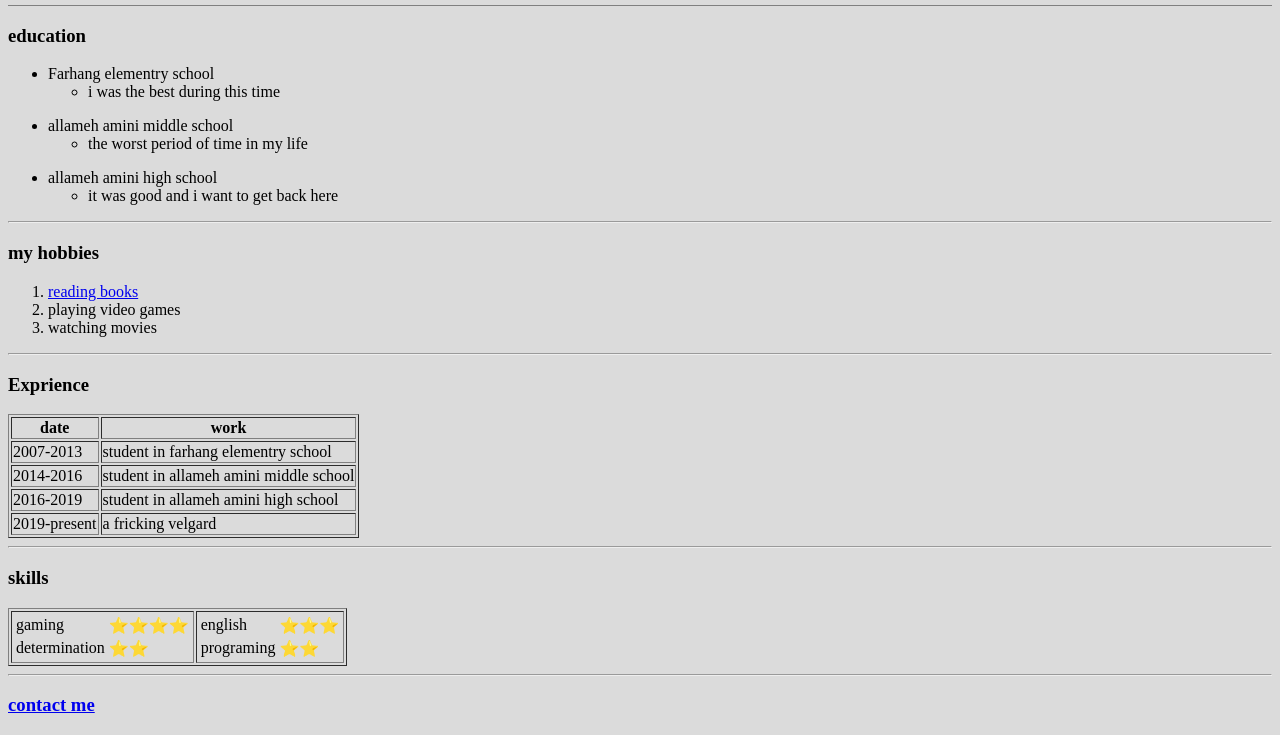
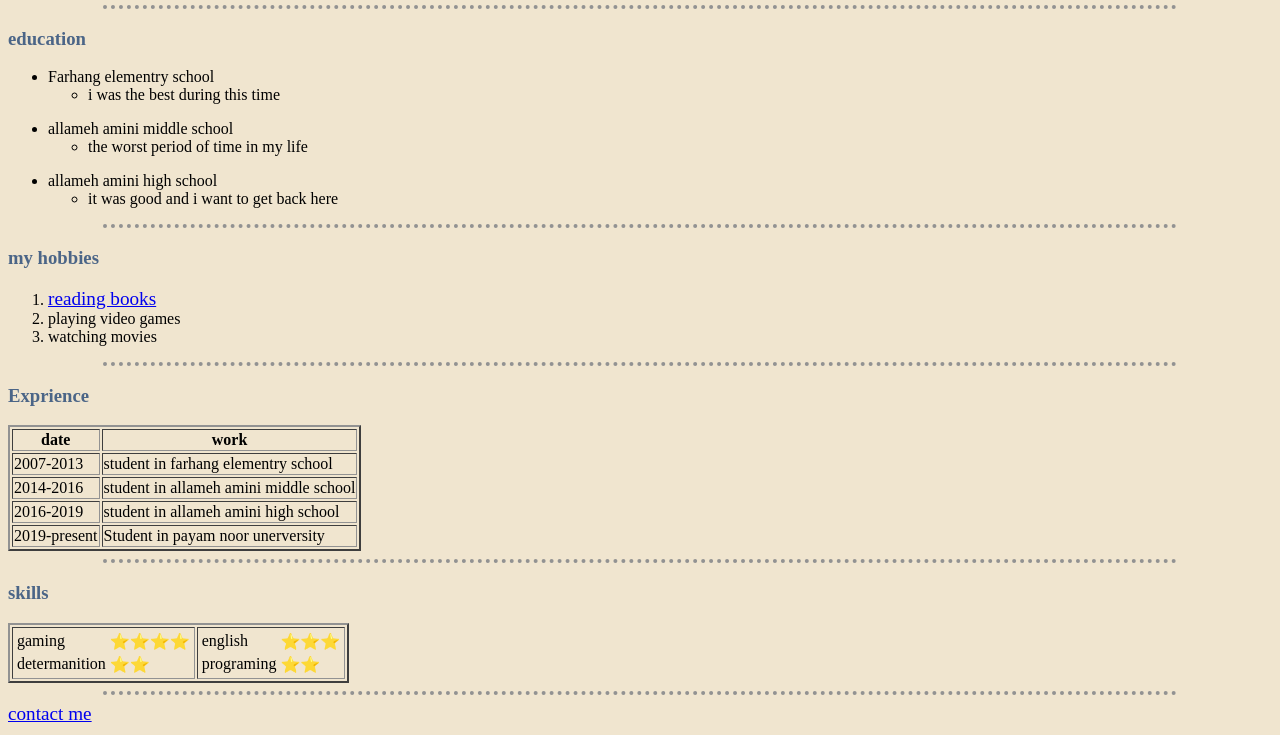
Before and after one commit to AriaMianaji/cv, a plain HTML site: page index.html in a window 1280 px wide. Shown: the part 226-961 px from the top of the page. Drawn offline with Linux system fonts and the light colour scheme.

Commit message:
Add files via upload

```diff
--- /dev/null
+++ b/css/styles.css
@@ -0,0 +1,28 @@
+body{
+    background-color: #F0E5CF;
+}
+
+hr{
+
+    border-style: dotted none none ;
+    width: 85%;
+    border-width: 4px;
+    border-color: #929292;
+
+}
+table{
+    border-width:2px;
+    border-inline-color: #929292;
+    border-color: #929292;
+
+}
+h1{
+    color: #4B6587;
+    text-shadow: 3px 3px 5px #4B6587;
+}
+h3{
+    color: #4B6587;
+}
+a{
+    font-size: larger;
+}
--- a/index.html
+++ b/index.html
@@ -5,18 +5,20 @@
     <meta http-equiv="X-UA-Compatible" content="IE=edge">
     <meta name="viewport" content="width=device-width, initial-scale=1.0">
     <title>Aria's Personal Site </title>
+
+    <link rel="stylesheet" href="css/styles.css">
   </head>
-  <body style="background-color:rgb(219, 219, 219);">
+  <body >
     <table cellspasing="20">
       <tr>
         <td><img src="images/68353(1)-modified.png" alt="profile pictures"></td>
         <td> <h1>Aria Mianaji</h1>
           <p><em>student in<strong><a href="http://www.pnu.ac.ir/"> payam noor</a></strong> unerversity.</em></p>
-          <p>born in 2001 , 20 year old boy trying to find his way but he's lost and scared to fly from the nest.</p>
+          <p>born in 2001 , 20 year old boy trying to find his way and he's preparing to fly from the nest.</p>
 
       </tr>
     </table>
-    <hr size='1' noshade></td>
+    <hr></td>
     <h3>education</h3>
       <ul>
         <li>Farhang elementry school
@@ -70,7 +72,7 @@
       </tr>
       <tr>
         <td>2019-present</td>
-        <td>a fricking velgard</td>
+        <td>Student in payam noor unerversity</td>
       </tr>
     </tbody>
     </thead>
@@ -86,7 +88,7 @@
           <td>⭐⭐⭐⭐</td>
         </tr>
         <tr>
-          <td>determination</td>
+          <td>determanition</td>
           <td>⭐⭐</td>
         </tr>
       </table>
@@ -107,7 +109,7 @@
     </tr>
   </table>
   <hr>
-  <a href="contact.html"><h3>contact me</h3></a>
+  <a href="contact.html">contact me</a>
 
 
 
```
